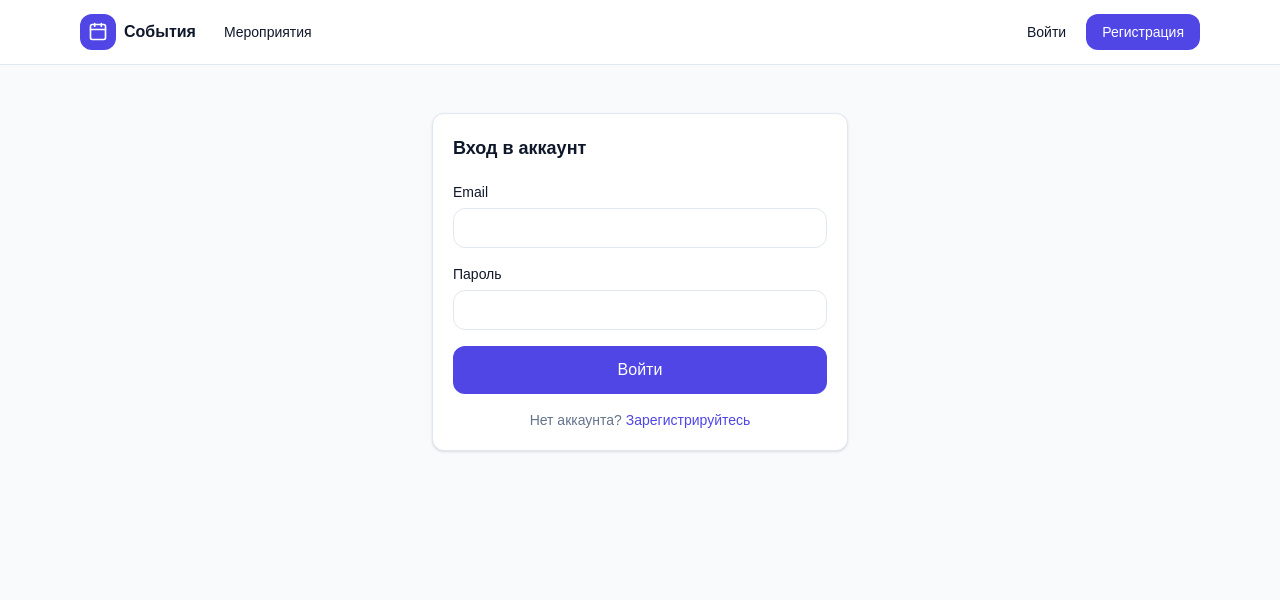
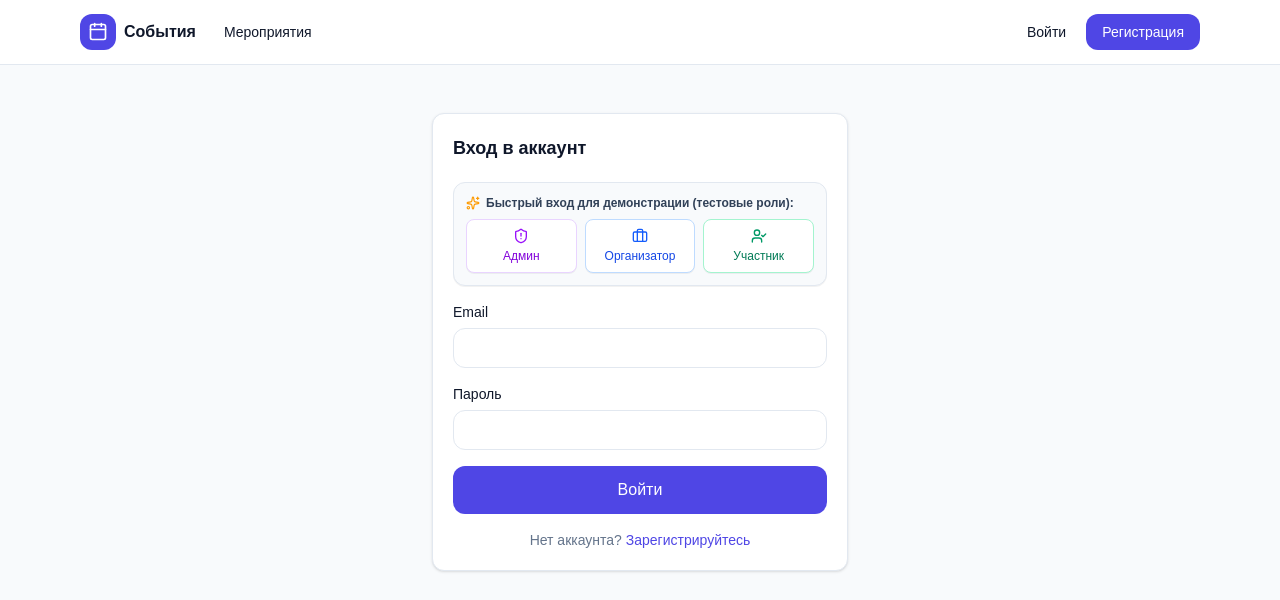
Before and after one commit to danieldanilka03-web/event, a Next.js app: page /login in a window 1280 px wide. Shown: the top 600 px of the page. Built offline with nearby package versions, Linux system fonts and the light colour scheme; no server answers; a web font is replaced by a local one.

Commit message:
feat(auth): add demo credentials quick-fill buttons for each role on login page

```diff
--- a/src/app/(public)/login/login-form.tsx
+++ b/src/app/(public)/login/login-form.tsx
@@ -4,6 +4,7 @@ import * as React from 'react';
 import Link from 'next/link';
 import { useRouter, useSearchParams } from 'next/navigation';
 import { useFormStatus } from 'react-dom';
+import { ShieldAlert, Sparkles, UserCheck, Briefcase } from 'lucide-react';
 import { loginAction } from '@/server/actions/auth';
 import { safeRedirectPath } from '@/shared/utils';
 import { Button } from '@/components/ui/button';
@@ -25,18 +26,30 @@ export function LoginForm() {
   const searchParams = useSearchParams();
   const rawNext = searchParams.get('next');
   const next = safeRedirectPath(rawNext, '/my-tickets');
+  const [email, setEmail] = React.useState('');
+  const [password, setPassword] = React.useState('');
   const [error, setError] = React.useState<string | null>(null);
   const [fieldErrors, setFieldErrors] = React.useState<Record<string, string>>({});
   const [pending, setPending] = React.useState(false);
   const toast = useToast();
 
+  function selectDemoUser(demoEmail: string, demoPass: string) {
+    setEmail(demoEmail);
+    setPassword(demoPass);
+    setError(null);
+    setFieldErrors({});
+  }
+
   return (
     <form
       className="space-y-4"
-      action={async (formData) => {
+      action={async () => {
         setPending(true);
         setError(null);
         setFieldErrors({});
+        const formData = new FormData();
+        formData.append('email', email);
+        formData.append('password', password);
         const result = await loginAction(null, formData);
         setPending(false);
         if (!result.ok) {
@@ -49,6 +62,45 @@ export function LoginForm() {
         router.refresh();
       }}
     >
+      {/* Кнопки быстрого выбора роли для демонстрации / защиты диплома */}
+      <div className="rounded-xl border border-slate-200 bg-slate-50 p-3 shadow-2xs">
+        <div className="flex items-center gap-1.5 text-xs font-semibold text-slate-700 mb-2">
+          <Sparkles className="h-3.5 w-3.5 text-amber-500" />
+          <span>Быстрый вход для демонстрации (тестовые роли):</span>
+        </div>
+        <div className="grid grid-cols-3 gap-2">
+          <button
+            type="button"
+            onClick={() => selectDemoUser('admin@example.com', 'Password123!')}
+            className="flex flex-col items-center justify-center rounded-lg border border-purple-200 bg-white p-2 text-xs font-medium text-purple-700 hover:bg-purple-50 hover:border-purple-300 transition shadow-2xs active:scale-95"
+            title="Администратор (доступ ко всем событиям, блокировка и роли пользователей)"
+          >
+            <ShieldAlert className="h-4 w-4 mb-1 text-purple-600" />
+            <span>Админ</span>
+          </button>
+
+          <button
+            type="button"
+            onClick={() => selectDemoUser('organizer1@example.com', 'Password123!')}
+            className="flex flex-col items-center justify-center rounded-lg border border-blue-200 bg-white p-2 text-xs font-medium text-blue-700 hover:bg-blue-50 hover:border-blue-300 transition shadow-2xs active:scale-95"
+            title="Организатор (свои мероприятия, схема зала, лист ожидания, участники)"
+          >
+            <Briefcase className="h-4 w-4 mb-1 text-blue-600" />
+            <span>Организатор</span>
+          </button>
+
+          <button
+            type="button"
+            onClick={() => selectDemoUser('participant1@example.com', 'Password123!')}
+            className="flex flex-col items-center justify-center rounded-lg border border-emerald-200 bg-white p-2 text-xs font-medium text-emerald-700 hover:bg-emerald-50 hover:border-emerald-300 transition shadow-2xs active:scale-95"
+            title="Участник (каталог, покупка билетов, выбор места, лист ожидания)"
+          >
+            <UserCheck className="h-4 w-4 mb-1 text-emerald-600" />
+            <span>Участник</span>
+          </button>
+        </div>
+      </div>
+
       {error && (
         <p className="rounded-lg bg-red-50 p-3 text-sm text-red-700" role="alert">
           {error}
@@ -56,7 +108,15 @@ export function LoginForm() {
       )}
 
       <Field label="Email" htmlFor="email" error={fieldErrors.email}>
-        <Input id="email" name="email" type="email" autoComplete="email" required />
+        <Input
+          id="email"
+          name="email"
+          type="email"
+          autoComplete="email"
+          value={email}
+          onChange={(e) => setEmail(e.target.value)}
+          required
+        />
       </Field>
 
       <Field label="Пароль" htmlFor="password" error={fieldErrors.password}>
@@ -65,6 +125,8 @@ export function LoginForm() {
           name="password"
           type="password"
           autoComplete="current-password"
+          value={password}
+          onChange={(e) => setPassword(e.target.value)}
           required
         />
       </Field>
```
